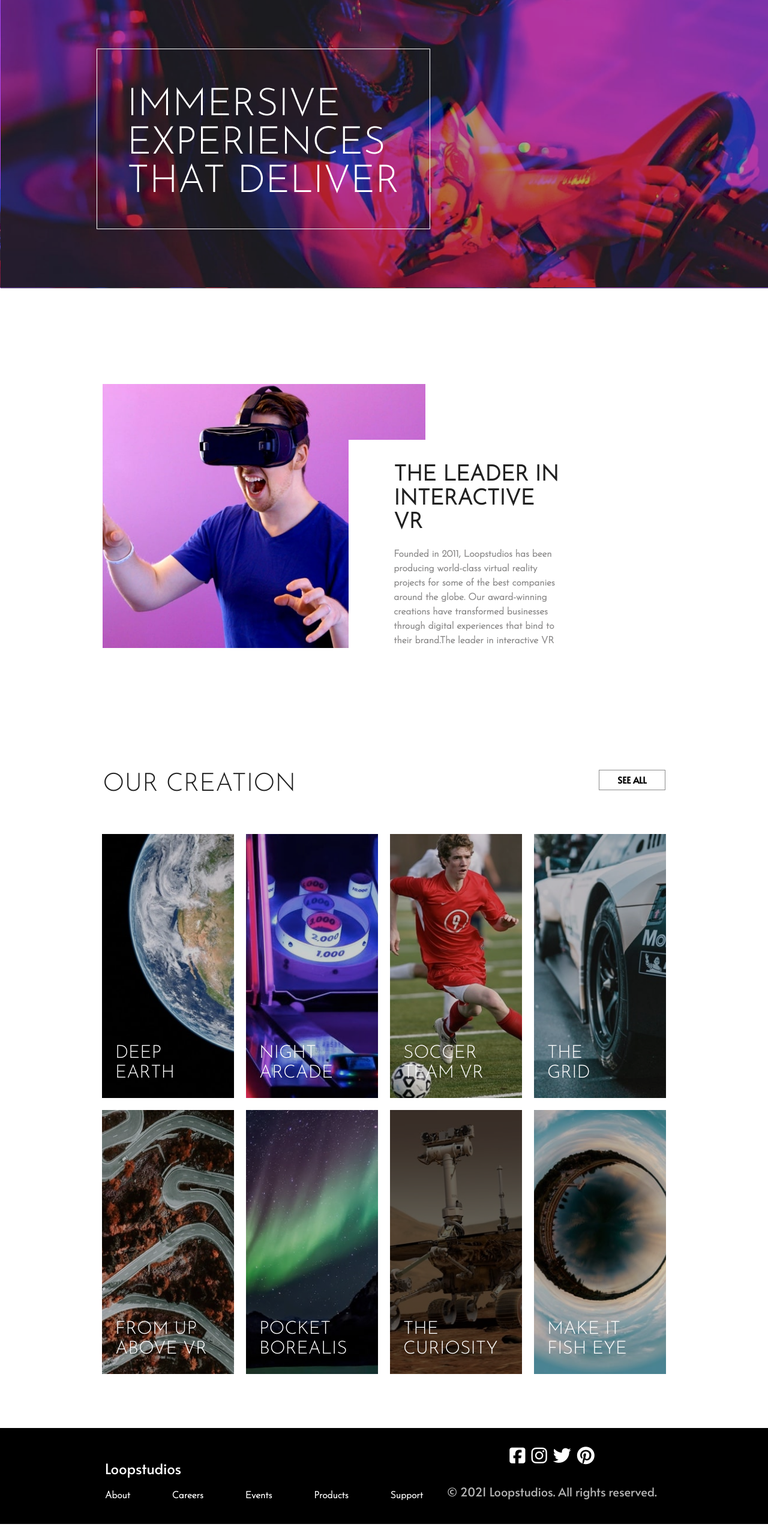
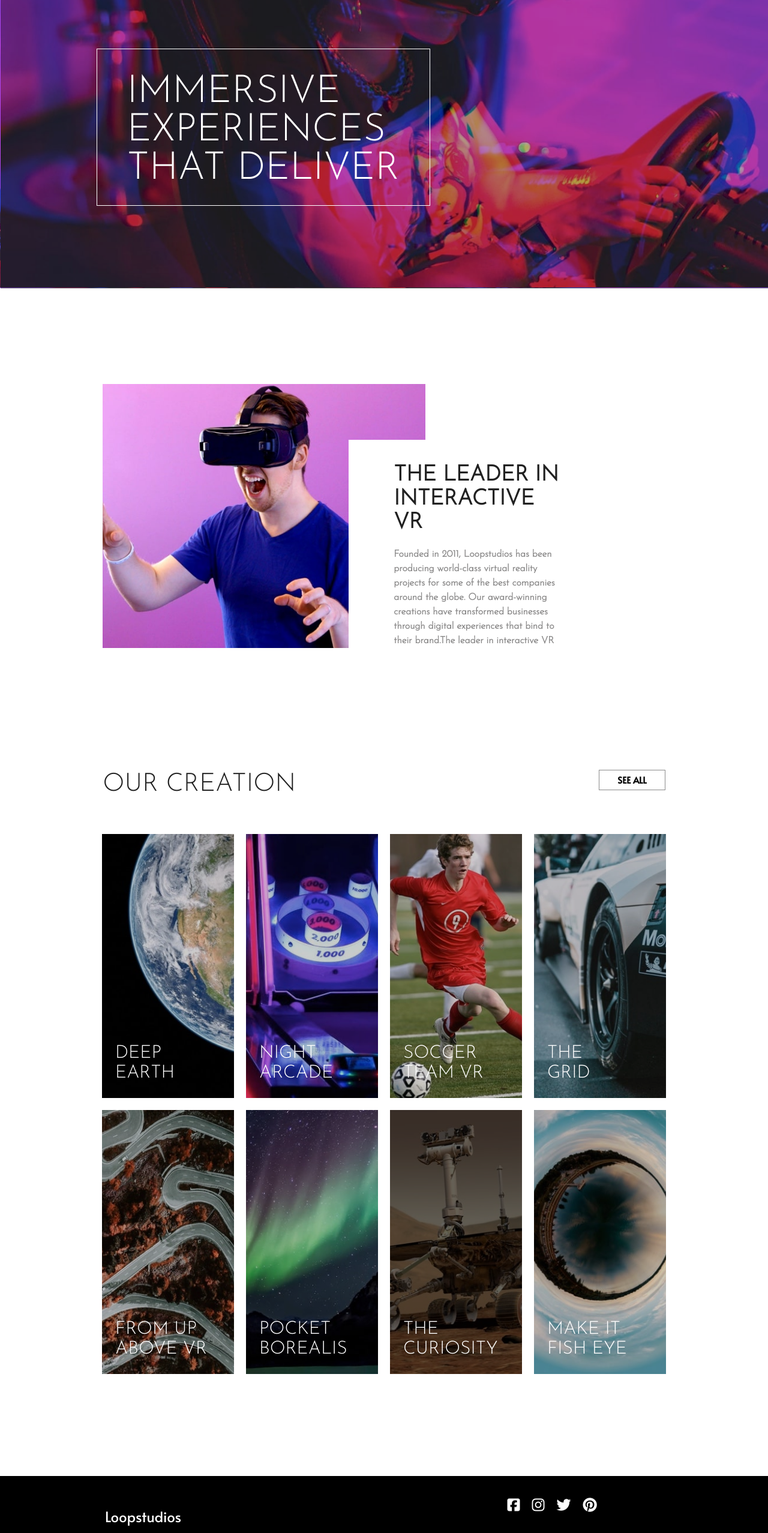
Before and after one commit to vk17-starlord/-Loopstudios, a plain HTML site: page index.html in a window 1280 px wide. Shown: the part 120-2675 px from the top of the page at 60% size. Drawn offline with nearby package versions, Linux system fonts and the light colour scheme.

Commit message:
fixed landing page size

```diff
--- a/style.scss
+++ b/style.scss
@@ -35,14 +35,19 @@ overflow-x: hidden;
 width: max-content;
     margin:10vh 0 ;
     margin-bottom:10vh;
-    padding: 20px 50px;
+    padding:0 50px;
     min-height:auto;
 border:1px solid white;
 position: relative;
 z-index: 2;
 h1{
+    display: inline-flex;
+    justify-content:center;
+    align-items:center;
     color: white;
     font-size: 64px;
+    margin: 5vh auto ;
+    margin-bottom: 3.5vh;
     text-transform:uppercase;
     font-family: $body;
     line-height: 100% !important;
@@ -203,6 +208,7 @@ min-height: 15vh;
 
 
 footer{
+    margin-top: 20vh;
     width: 100%;
 .icons{
     display: flex;
@@ -211,14 +217,14 @@ footer{
     width: 100%;
 }
 h3{
-    font-size: 20px;
+    font-size: 16px;
     font-family: $alta;
     opacity: .7;
     font-weight: 400;
 }
     i{
-        font-size: 30px;
-        margin: 5px;
+        font-size: 24px;
+        margin: 5px 10px;
     }
     background-color: black;
 
```
Also changed, not shown: style.css.
